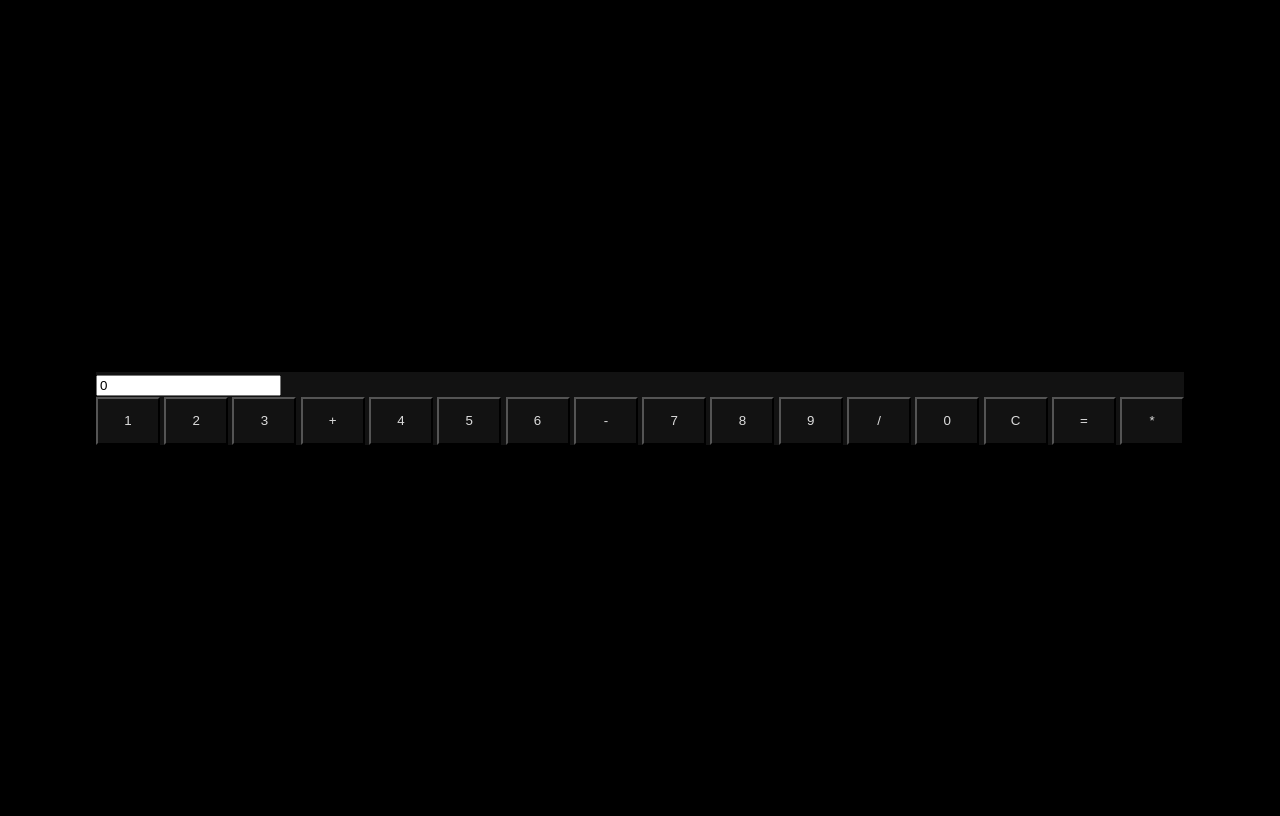
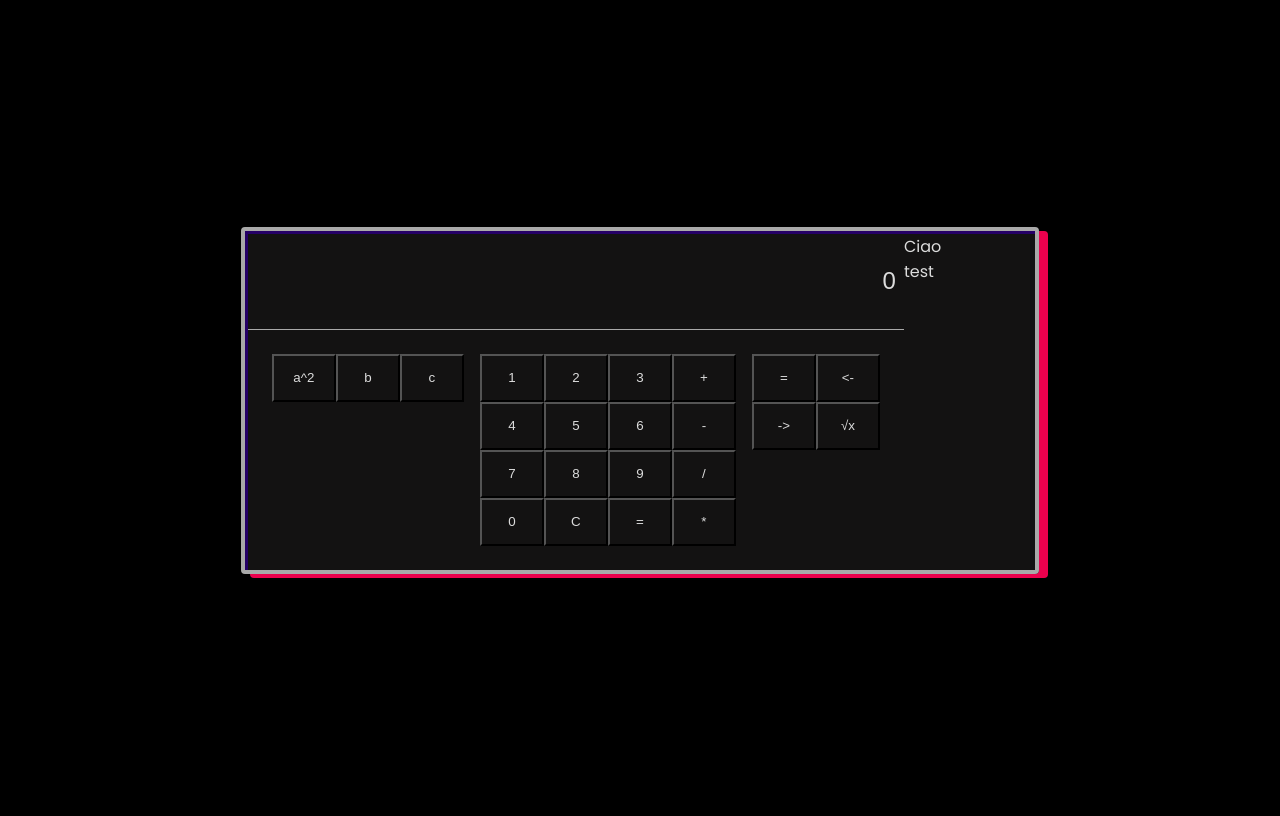
Before and after one commit to rikvik2006/learning-PHP, a PHP site: page / in a window 1280 px wide. After the commit the page ends 578 px from the top, so only its background shows below. Run offline with PHP 8.4, Linux system fonts and the light colour scheme.

Commit message:
feat: create the design of the calculator

```diff
--- a/Calcolatrice/index.php
+++ b/Calcolatrice/index.php
@@ -5,16 +5,26 @@
     <meta charset="UTF-8">
     <meta name="viewport" content="width=device-width, initial-scale=1.0">
 
-    <link rel="stylesheet" href="styles/app.css">
+    <link rel="stylesheet" href="./styles/app.css">
     <title>Calcolatrice</title>
 </head>
 
 <body>
+    <div class="calculator_back_background">
         <div class="calculator_container">
             <div class="screen_container">
                 <input type="text" class="screen" value="0">
             </div>
+            <div class="error_container">
+                <div>Ciao test</div>
+            </div>
             <div class="keyboard_container">
+                <div class="keypad function">
+                    <button class="btn">a^2</button>
+                    <button class="btn">b</button>
+                    <button class="btn">c</button>
+                </div>
+                <div class="keypad numbers">
                     <button class="btn">1</button>
                     <button class="btn">2</button>
                     <button class="btn">3</button>
@@ -32,7 +42,32 @@
                     <button class="btn">=</button>
                     <button class="btn">*</button>
                 </div>
+                <div class="keypad control">
+                    <button class="btn">=</button>
+                    <button class="btn">&lt;-</button>
+                    <button class="btn">-&gt;</button>
+                    <button class="btn">&Sqrt;x</button>
                 </div>
+            </div>
+            <div class="design_bar_container"></div>
+        </div>
+    </div>
+
+    <script>
+        function generateDots(n) {
+            const container = document.querySelector('.error_container');
+            container.innerHTML = ''; // Pulisce il container
+
+            for (let i = 0; i < n; i++) {
+                const dot = document.createElement('div');
+                dot.classList.add('dot');
+                container.appendChild(dot);
+            }
+        }
+
+        // Chiama la funzione con il numero di pallini desiderato
+        // generateDots(100);
+    </script>
 </body>
 
 </html>
--- a/Calcolatrice/styles/app.css
+++ b/Calcolatrice/styles/app.css
@@ -1,6 +1,6 @@
-@import url('https://fonts.googleapis.com/css2?family=Poppins:ital,wght@0,100;0,200;0,300;0,400;0,500;0,600;0,700;0,800;0,900;1,100;1,200;1,300;1,400;1,500;1,600;1,700;1,800;1,900&display=swap');
+@import url("https://fonts.googleapis.com/css2?family=Poppins:ital,wght@0,100;0,200;0,300;0,400;0,500;0,600;0,700;0,800;0,900;1,100;1,200;1,300;1,400;1,500;1,600;1,700;1,800;1,900&display=swap");
 
-:root {
+/* :root {
     --background-color: #212529;
     --secodary-background: #343a40;
     --primary-color: #495057;
@@ -9,17 +9,26 @@
     --accent-color-2: #faa307;
     --accent-color-3: #f48c06;
     --foreground-color: #f8f9fa;
+} */
+
+/* Altri colori da provare */
+* {
+    margin: 0;
+    padding: 0;
+    box-sizing: border-box;
 }
 
-/* Altri colori da provare */
 :root {
     --background-color: #000000;
-    --secodary-background: #121212;
+    --secodary-background: #131212;
+    --border: #a9a9a9;
     --accent-color-1: #eb004d;
     --accent-color-2: #e99d01;
-    --foreground-color: #DCDCDC;
+    --foreground-color: #dcdcdc;
+    --back-background-color: #5c00ff66;
+
+    --stroke: #007cff;
 }
-
 
 body {
     font-family: "Poppins", sans-serif;
@@ -33,8 +42,30 @@ body {
     color: var(--foreground-color);
 }
 
+.calculator_back_background {
+    background-color: var(--back-background-color);
+    border: 4px solid var(--border);
+    box-shadow: 9px 4px 0px var(--accent-color-1);
+    border-radius: 4px;
+    border-radius: 4px;
+    padding: 3px 0 0 3px;
+}
+
 .calculator_container {
+    /* width: 50rem; */
+    /* margin: 3px 0 0 3px; */
     background-color: var(--secodary-background);
+    display: grid;
+    /* flex-direction: column; */
+    grid-template-columns: 1fr 0.2fr;
+    grid-template-rows: 0.4fr 1fr;
+}
+
+.keyboard_container {
+    display: flex;
+    flex-direction: row;
+    align-items: flex-start;
+    padding: 1rem;
 }
 
 .btn {
@@ -43,3 +74,69 @@ body {
     color: var(--foreground-color);
     background-color: var(--secodary-background);
 }
+
+.keypad {
+    display: grid;
+    margin: 0.5rem;
+}
+
+.keypad.numbers {
+    grid-template-columns: repeat(4, 1fr);
+}
+
+.keypad.function {
+    grid-template-columns: repeat(3, 1fr);
+}
+
+.keypad.control {
+    display: grid;
+    grid-template-columns: repeat(2, 1fr);
+}
+
+.screen_container {
+    width: 100%;
+    display: flex;
+    justify-content: center;
+    align-items: center;
+    background-color: rgb(206, 206, 206);
+}
+
+.screen_container input {
+    width: 100%;
+    height: 100%;
+    font-size: 1.5rem;
+    text-align: right;
+    padding: 0.5rem;
+    border: none;
+    background-color: var(--secodary-background);
+    color: var(--foreground-color);
+    border-bottom: 1px solid var(--border);
+    outline: none;
+}
+
+.screen_container input:focus {
+    border-bottom: 1px solid var(--accent-color-2);
+}
+
+.dot {
+    width: 2px;
+    height: 2px;
+    background-color: var(--accent-color-1);
+    border-radius: 50%;
+    display: inline-block;
+    margin: 2px;
+}
+
+.error_container {
+    width: 100%;
+    /* display: flex;
+    flex-wrap: wrap;
+    justify-content: center;
+    align-items: center;
+    height: 100px; /* Altezza del container */
+    /* background-color: var(--secodary-background); */
+}
+
+.error_container div {
+    width: 100%;
+}
--- /dev/null
+++ b/Calcolatrice/utils/generateDottedPattern.php
@@ -0,0 +1 @@
+<?php
```
Lines whose indentation alone changed are shown as unchanged.
